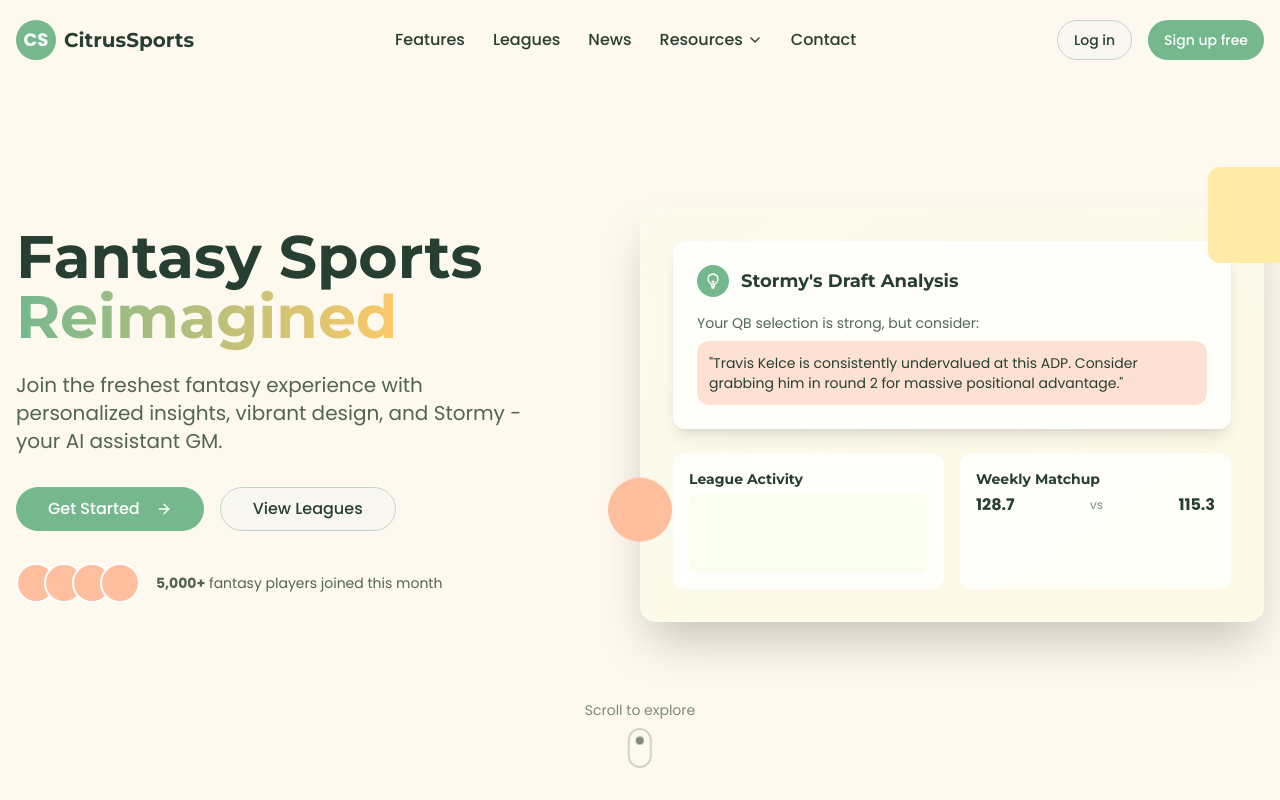
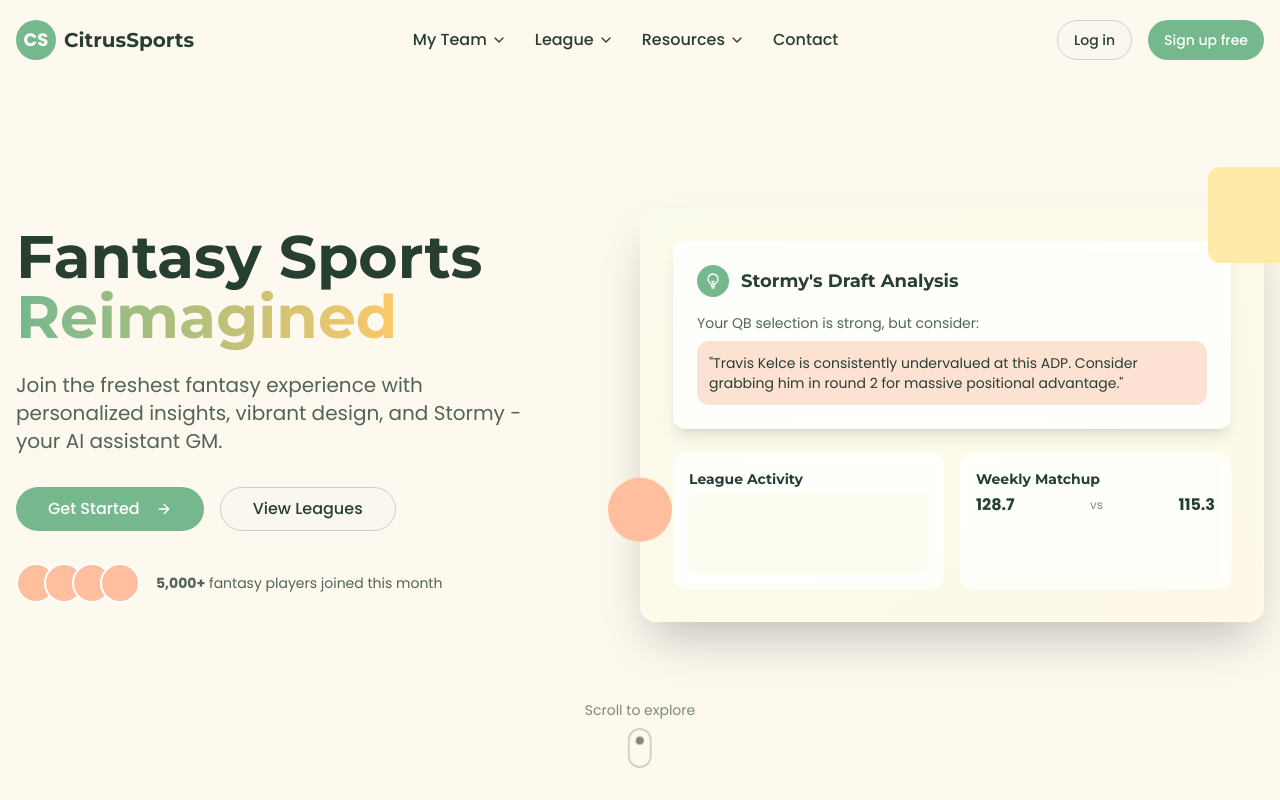
Before and after one commit to Gstormsfh/citrus-league-storm, a React (Vite) app: page / in a window 1280 px wide. Shown: the top 800 px of the page. Built offline with nearby package versions, Linux system fonts and the light colour scheme.

Commit message:
Refactor: Update colors and navigation
Update the color scheme to use citrus colors and update the navigation menu with new options.

```diff
--- a/src/components/Navbar.tsx
+++ b/src/components/Navbar.tsx
@@ -1,10 +1,13 @@
+
 import { useState, useEffect } from 'react';
 import { Button } from '@/components/ui/button';
 import { Menu, X, ChevronDown } from 'lucide-react';
 import { DropdownMenu, DropdownMenuTrigger, DropdownMenuContent, DropdownMenuItem } from '@/components/ui/dropdown-menu';
+
 const Navbar = () => {
   const [isScrolled, setIsScrolled] = useState(false);
   const [mobileMenuOpen, setMobileMenuOpen] = useState(false);
+
   useEffect(() => {
     const handleScroll = () => {
       if (window.scrollY > 20) {
@@ -13,12 +16,16 @@ const Navbar = () => {
         setIsScrolled(false);
       }
     };
+
     window.addEventListener('scroll', handleScroll);
+
     return () => {
       window.removeEventListener('scroll', handleScroll);
     };
   }, []);
-  return <header className={`fixed w-full z-50 transition-all duration-300 ${isScrolled ? 'bg-background/95 backdrop-blur-sm shadow-md py-3' : 'bg-transparent py-5'}`}>
+
+  return (
+    <header className={`fixed w-full z-50 transition-all duration-300 ${isScrolled ? 'bg-background/95 backdrop-blur-sm shadow-md py-3' : 'bg-transparent py-5'}`}>
       <div className="container mx-auto px-4 flex items-center justify-between">
         <a href="#" className="flex items-center gap-2">
           <div className="w-10 h-10 rounded-full bg-primary flex items-center justify-center">
@@ -29,11 +36,47 @@ const Navbar = () => {
 
         {/* Desktop Navigation */}
         <nav className="hidden lg:flex items-center space-x-1">
-          <a href="#features" className="nav-link">Features</a>
-          <a href="#leagues" className="nav-link">Leagues</a>
+          {/* My Team Dropdown */}
+          <DropdownMenu>
+            <DropdownMenuTrigger asChild>
+              <button className="nav-link flex items-center">
+                My Team <ChevronDown size={16} className="ml-1" />
+              </button>
+            </DropdownMenuTrigger>
+            <DropdownMenuContent align="end" className="w-56 bg-card/95 backdrop-blur-sm">
+              <DropdownMenuItem>
+                <a href="#roster" className="w-full">Roster</a>
+              </DropdownMenuItem>
+              <DropdownMenuItem>
+                <a href="#gm-office" className="w-full">GM's Office</a>
+              </DropdownMenuItem>
+              <DropdownMenuItem>
+                <a href="#team-settings" className="w-full">Team Settings</a>
+              </DropdownMenuItem>
+            </DropdownMenuContent>
+          </DropdownMenu>
 
-          <a href="#news" className="nav-link">News</a>
+          {/* League Dropdown */}
+          <DropdownMenu>
+            <DropdownMenuTrigger asChild>
+              <button className="nav-link flex items-center">
+                League <ChevronDown size={16} className="ml-1" />
+              </button>
+            </DropdownMenuTrigger>
+            <DropdownMenuContent align="end" className="w-56 bg-card/95 backdrop-blur-sm">
+              <DropdownMenuItem>
+                <a href="#matchup" className="w-full">Matchup</a>
+              </DropdownMenuItem>
+              <DropdownMenuItem>
+                <a href="#standings" className="w-full">Standings</a>
+              </DropdownMenuItem>
+              <DropdownMenuItem>
+                <a href="#free-agents" className="w-full">Free Agents</a>
+              </DropdownMenuItem>
+            </DropdownMenuContent>
+          </DropdownMenu>
 
+          {/* Resources Dropdown */}
           <DropdownMenu>
             <DropdownMenuTrigger asChild>
               <button className="nav-link flex items-center">
@@ -68,12 +111,11 @@ const Navbar = () => {
       </div>
 
       {/* Mobile Navigation */}
-      {mobileMenuOpen && <div className="lg:hidden bg-background/95 backdrop-blur-sm animate-slide-down">
+      {mobileMenuOpen && (
+        <div className="lg:hidden bg-background/95 backdrop-blur-sm animate-slide-down">
           <div className="container mx-auto px-4 py-4 flex flex-col space-y-3">
-            <a href="#features" className="nav-link" onClick={() => setMobileMenuOpen(false)}>Features</a>
-            <a href="#leagues" className="nav-link" onClick={() => setMobileMenuOpen(false)}>Leagues</a>
-            <a href="#players" className="nav-link" onClick={() => setMobileMenuOpen(false)}>Players</a>
-            <a href="#news" className="nav-link" onClick={() => setMobileMenuOpen(false)}>News</a>
+            <a href="#my-team" className="nav-link" onClick={() => setMobileMenuOpen(false)}>My Team</a>
+            <a href="#league" className="nav-link" onClick={() => setMobileMenuOpen(false)}>League</a>
             <a href="#resources" className="nav-link" onClick={() => setMobileMenuOpen(false)}>Resources</a>
             <a href="#contact" className="nav-link" onClick={() => setMobileMenuOpen(false)}>Contact</a>
             <div className="flex flex-col space-y-2 pt-2">
@@ -81,7 +123,10 @@ const Navbar = () => {
               <Button className="w-full rounded-full">Sign up free</Button>
             </div>
           </div>
-        </div>}
-    </header>;
+        </div>
+      )}
+    </header>
+  );
 };
+
 export default Navbar;
--- a/src/index.css
+++ b/src/index.css
@@ -7,7 +7,7 @@
 
 @layer base {
   :root {
-    --background: 55 43% 96%;
+    --background: 44 50% 96%; /* Cream background */
     --foreground: 142 24% 20%;
 
     --card: 0 0% 100%;
```
